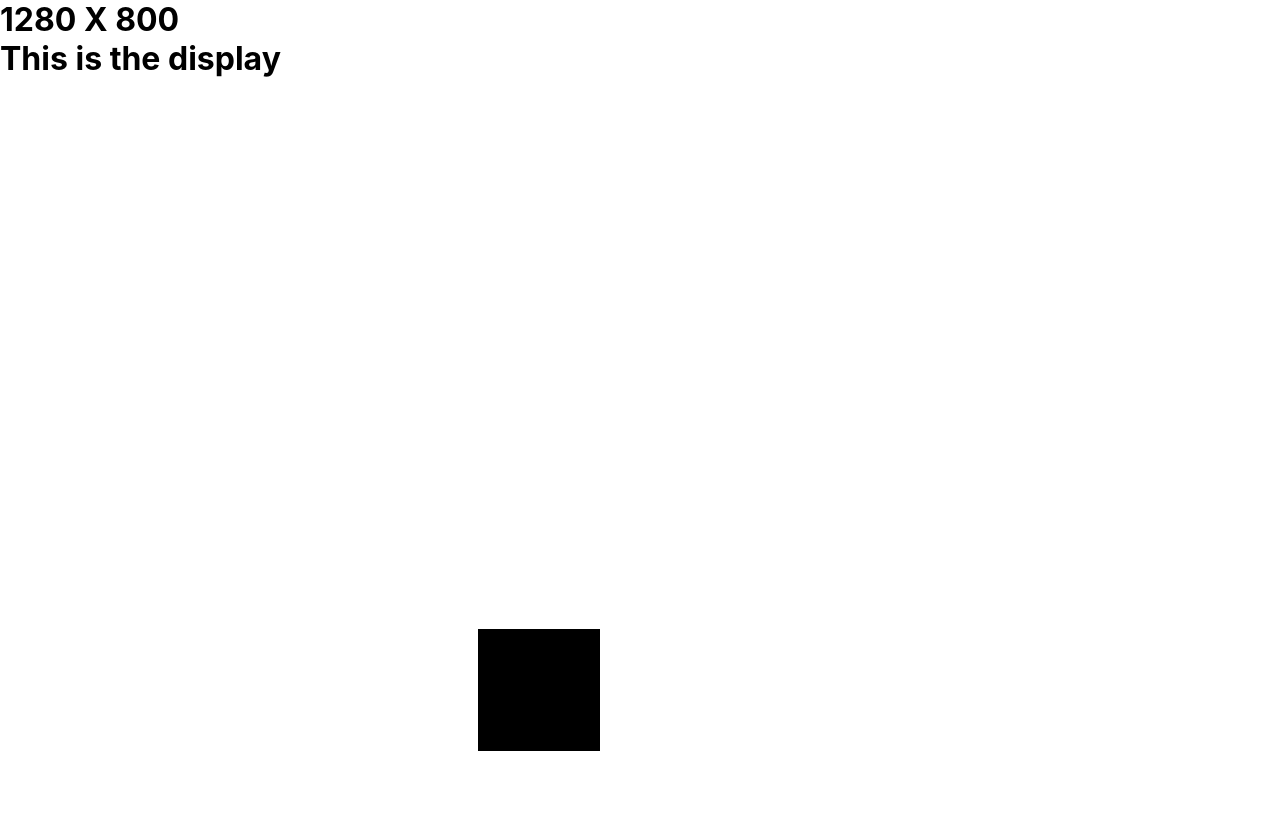
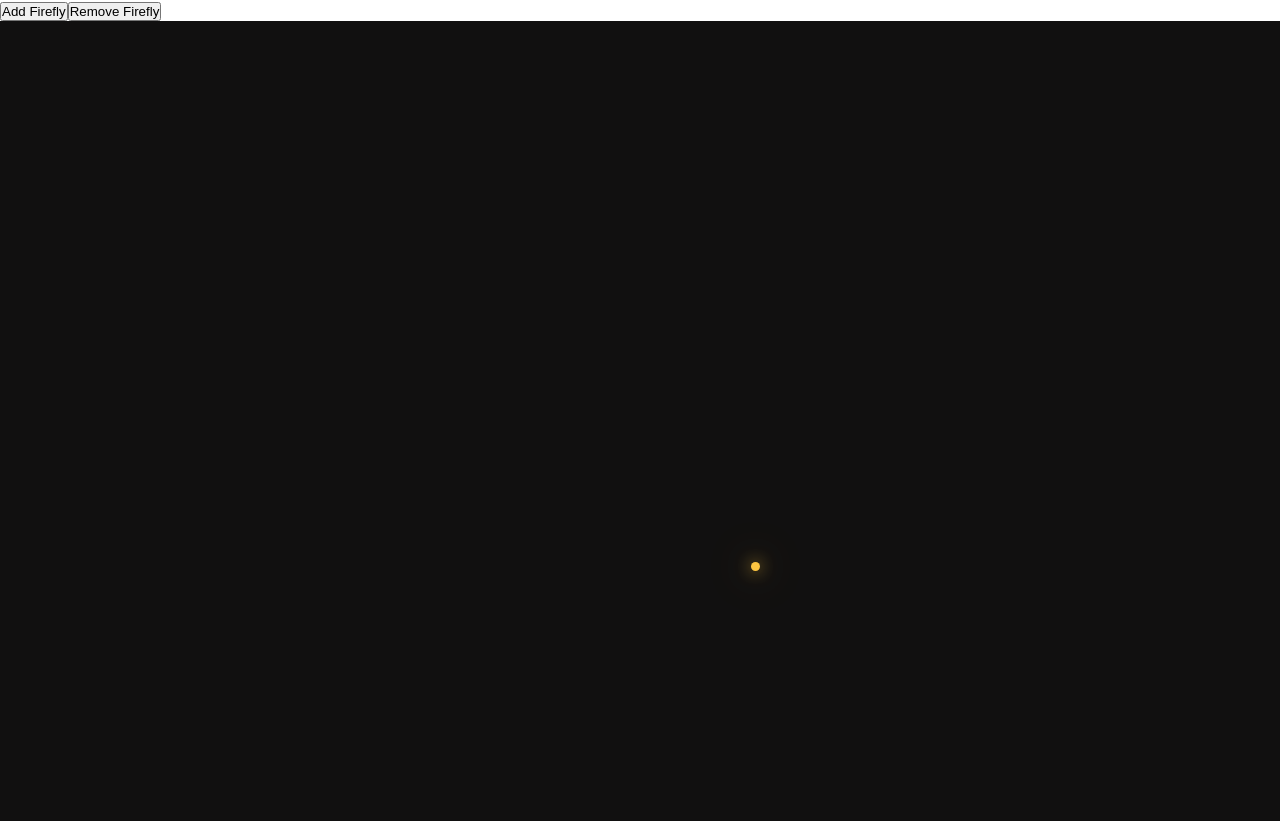
Before and after one commit to TheTeck/Fireflies, a React (Create React App) app: page / in a window 1280 px wide. Built offline with nearby package versions, Linux system fonts and the light colour scheme.

Commit message:
Implement buttons to add and remove fireflies and update css to closer represent theme

```diff
--- a/src/components/App/App.js
+++ b/src/components/App/App.js
@@ -9,32 +9,45 @@ function App() {
   const [fireflies, setFireflies] = useState([]);
 
   // Update the width and height state of display
-  function updateSize () {
+  function updateSize() {
     setWidth(window.innerWidth);
     setHeight(window.innerHeight);
   }
 
-  function updateFireflies () {
-    // temporary creation of a firefly
-    setFireflies([
-      ...fireflies,
-      {
-        x: Math.floor(Math.random() * window.innerWidth),
-        y: Math.floor(Math.random() * window.innerHeight),
-        size: Math.floor(Math.random() * 100) + 100
-      }
-    ])
+  // Handler for button to add a firefly
+  function handleAddFirefly() {
+    const fireflyArray = [...fireflies];
+    fireflyArray.push({
+      x: Math.floor(Math.random() * window.innerWidth),
+      y: Math.floor(Math.random() * window.innerHeight),
+      size: Math.floor(Math.random() * 10) + 5
+    })
+    setFireflies(fireflyArray)
+  }
+
+  // Handler for button to remove a firefly
+  function handleRemoveFirefly() {
+    const fireflyArray = [...fireflies];
+    fireflyArray.pop();
+    setFireflies(fireflyArray);
   }
 
   // Listen for any changes to display size
   useEffect(() => {
     window.addEventListener('resize', updateSize);
-    updateFireflies();
+    setFireflies([
+    {
+      x: Math.floor(Math.random() * window.innerWidth),
+      y: Math.floor(Math.random() * window.innerHeight),
+      size: Math.floor(Math.random() * 10) + 5
+    }
+    ])
   }, []);
 
   return (
     <div className="App">
-      <h1>{width} X {height}</h1>
+      <button onClick={handleAddFirefly}>Add Firefly</button>
+      <button onClick={handleRemoveFirefly}>Remove Firefly</button>
       <Display fireflies={fireflies} />
     </div>
   );
--- a/src/components/Display/Display.css
+++ b/src/components/Display/Display.css
@@ -2,9 +2,12 @@
     width: 100%;
     height: 100vh;
     position: relative;
+    background-color: rgb(17, 16, 16);
 }
 
 .firefly {
     position: absolute;
-    background-color: black;
+    border-radius: 50%;
+    background-color: rgb(253, 197, 65);
+    box-shadow: 0 0 15px rgba(253, 197, 65, .8), 0 0 40px rgba(253, 208, 102, 0.676);
 }
--- a/src/components/Display/Display.js
+++ b/src/components/Display/Display.js
@@ -5,7 +5,6 @@ export default function Display ({ fireflies }) {
 
     return (
         <div className="display">
-            <h1>This is the display</h1>
             {
                 fireflies.map((firefly, index) => {
                     return <div className="firefly" style={{ top: firefly.y, left: firefly.x, width: firefly.size, height: firefly.size }}></div>
```
Also changed, not shown: src/components/App/App.css (line endings or trailing spaces).
